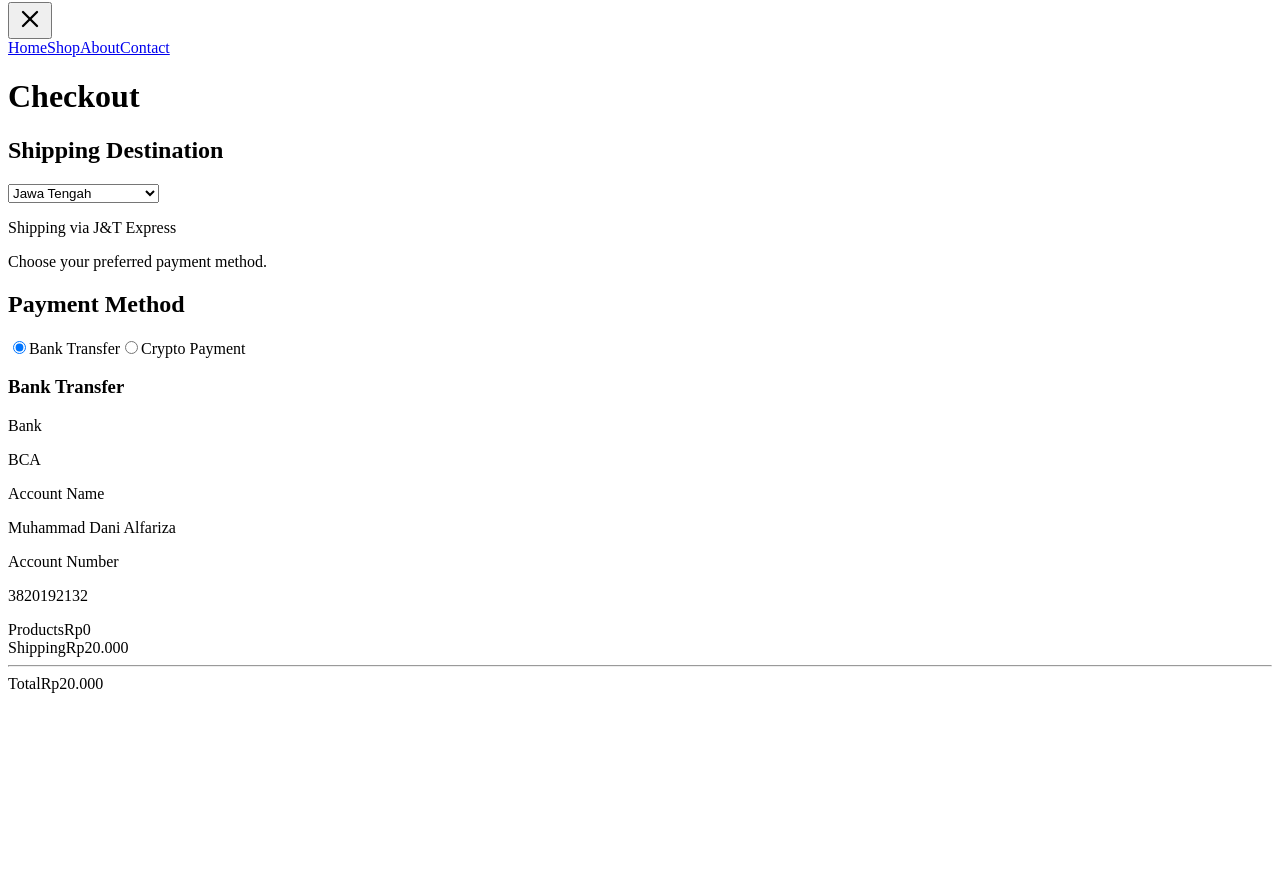
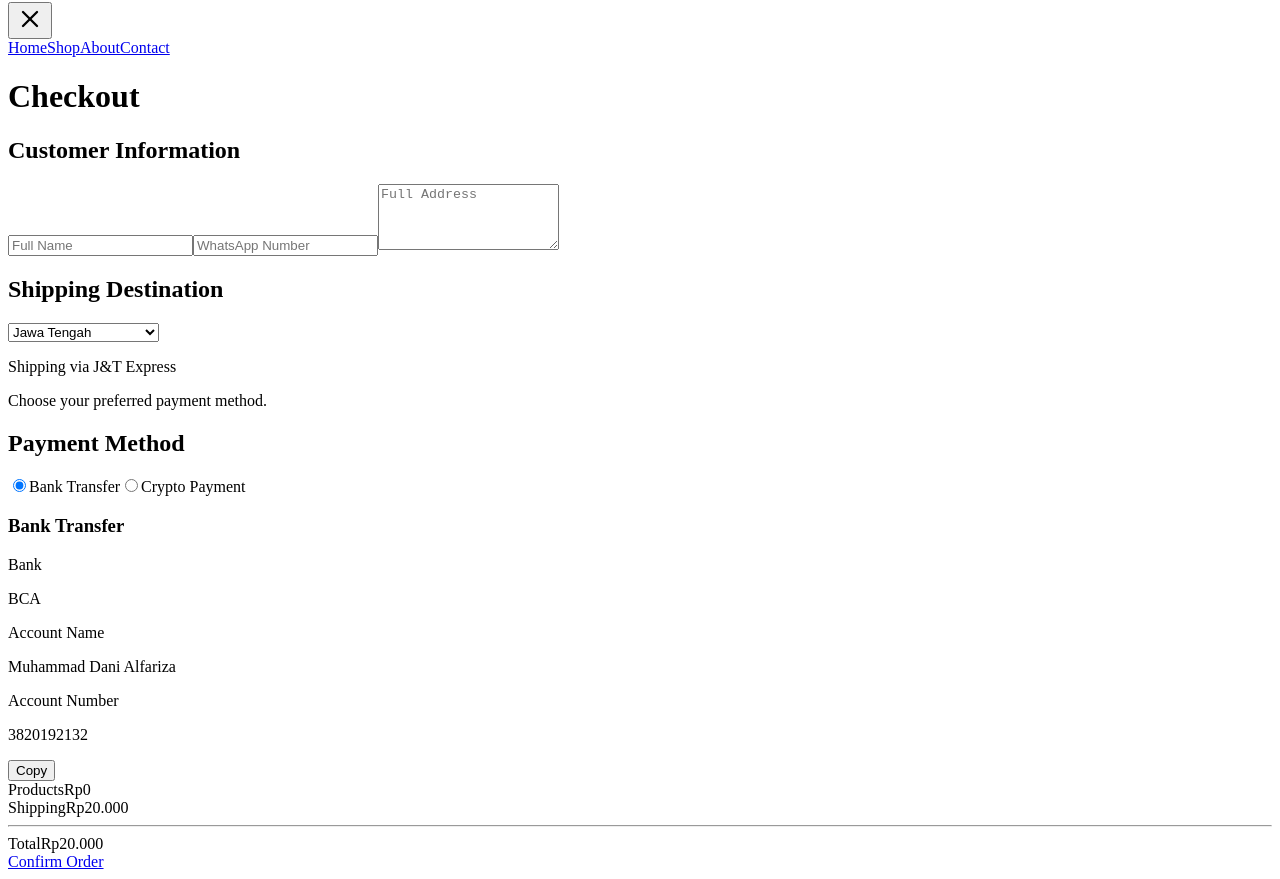
Before and after one commit to silvialeafatra-maker/alea-winkel, a Next.js app: page /checkout in a window 1280 px wide. Shown: the part 218-1097 px from the top of the page. Before the commit the page ends 919 px from the top, so only its background shows below. Built offline with nearby package versions, Linux system fonts and the light colour scheme.

Commit message:
Improve checkout UX

```diff
--- a/app/checkout/page.js
+++ b/app/checkout/page.js
@@ -6,6 +6,10 @@ export default function CheckoutPage() {
   const [cart, setCart] = useState([]);
   const [payment, setPayment] = useState("bank");
   const [shipping, setShipping] = useState("Jawa Tengah");
+  const [fullName, setFullName] = useState("");
+  const [phone, setPhone] = useState("");
+  const [address, setAddress] = useState("");
+
   const shippingRates = {
   "Jawa Tengah": 20000,
   "Jawa Barat": 25000,
@@ -32,12 +36,95 @@ export default function CheckoutPage() {
   const shippingCost = shippingRates[shipping] || 0;
 
 const grandTotal = total + shippingCost;
+const whatsappMessage = encodeURIComponent(
+`🛒 ALEA WINKEL ORDER
+
+👤 Name:
+${fullName}
+
+📱 WhatsApp:
+${phone}
+
+📍 Address:
+${address}
+
+🚚 Shipping:
+${shipping}
+
+📦 Items:
+
+${cart
+  .map(
+    (item) =>
+      `• ${item.name}
+  Size ${item.size} × ${item.qty || 1}`
+  )
+  .join("\n\n")}
+
+💰 Product Total:
+Rp${total.toLocaleString("id-ID")}
+
+🚛 Shipping Cost:
+Rp${shippingCost.toLocaleString("id-ID")}
+
+✅ Grand Total:
+Rp${grandTotal.toLocaleString("id-ID")}
+
+💳 Payment Method:
+${payment === "bank" ? "Bank Transfer" : "Crypto Payment"}
+`
+);
+
+const isFormValid =
+  fullName.trim() &&
+  phone.trim() &&
+  address.trim();
+
+  const copyText = (text) => {
+  navigator.clipboard.writeText(text);
+  alert("Copied!");
+};
 
   return (
     <main className="min-h-screen bg-white text-black p-6 max-w-3xl mx-auto">
       <h1 className="text-4xl font-semibold mb-2">
         Checkout
       </h1>
+      <div className="border rounded-3xl p-6 mt-6 mb-6">
+
+  <h2 className="font-medium mb-4">
+    Customer Information
+  </h2>
+
+  <div className="space-y-4">
+
+    <input
+      type="text"
+      placeholder="Full Name"
+      value={fullName}
+      onChange={(e) => setFullName(e.target.value)}
+      className="w-full border rounded-xl p-3"
+    />
+
+    <input
+      type="text"
+      placeholder="WhatsApp Number"
+      value={phone}
+      onChange={(e) => setPhone(e.target.value)}
+      className="w-full border rounded-xl p-3"
+    />
+
+    <textarea
+      placeholder="Full Address"
+      value={address}
+      onChange={(e) => setAddress(e.target.value)}
+      rows={4}
+      className="w-full border rounded-xl p-3"
+    />
+
+  </div>
+
+</div>
       <div className="border rounded-3xl p-6 mb-6">
 
   <h2 className="font-medium mb-4">
@@ -126,9 +213,20 @@ const grandTotal = total + shippingCost;
                 Account Number
               </p>
 
+              <div className="flex items-center justify-between mt-2">
+
              <p className="text-2xl font-bold">
                3820192132
             </p>
+
+            <button
+            onClick={() => copyText("3820192132")}
+            className="px-3 py-2 text-sm border rounded-lg hover:bg-black hover:text-white transition"
+            >
+             Copy
+            </button>
+
+         </div>
             </div>
           </>
         )}
@@ -146,9 +244,22 @@ const grandTotal = total + shippingCost;
                   USDT (TRC20)
                 </p>
 
-                <p className="font-mono break-all">
+                <div className="flex items-start gap-3">
+
+             <p className="font-mono break-all flex-1">
                  TVtUcfu3yoAVXSeBsyoumMe3L46jiLQMei
              </p>
+
+             <button
+             onClick={() =>
+             copyText("TVtUcfu3yoAVXSeBsyoumMe3L46jiLQMei")
+             }
+               className="px-3 py-2 text-sm border rounded-lg hover:bg-black hover:text-white transition"
+             >
+              Copy
+             </button>
+
+             </div>
               </div>
 
               <div>
@@ -156,9 +267,22 @@ const grandTotal = total + shippingCost;
                   Bitcoin (BTC)
                 </p>
 
-                <p className="font-mono break-all">
+                <div className="flex items-start gap-3">
+
+             <p className="font-mono break-all flex-1">
                 bc1q23gzvpv75mmuchnfa3kewlltjr73arcys37z50
              </p>
+
+             <button
+              onClick={() =>
+               copyText("bc1q23gzvpv75mmuchnfa3kewlltjr73arcys37z50")
+           }
+             className="px-3 py-2 text-sm border rounded-lg hover:bg-black hover:text-white transition"
+            >
+              Copy
+             </button>
+
+             </div>
               </div>
 
             </div>
@@ -195,6 +319,19 @@ const grandTotal = total + shippingCost;
 
 </div>
 
+<a
+  href={`https://wa.me/6287892550636?text=${whatsappMessage}`}
+  target="_blank"
+  rel="noopener noreferrer"
+  className={`mt-6 w-full inline-flex items-center justify-center px-5 py-4 rounded-2xl font-medium transition ${
+    isFormValid
+      ? "bg-black text-white hover:bg-zinc-800"
+      : "bg-zinc-300 text-zinc-500 pointer-events-none"
+  }`}
+>
+  Confirm Order
+</a>
+
 </main>
   );
 }
```
Lines whose indentation alone changed are shown as unchanged.
